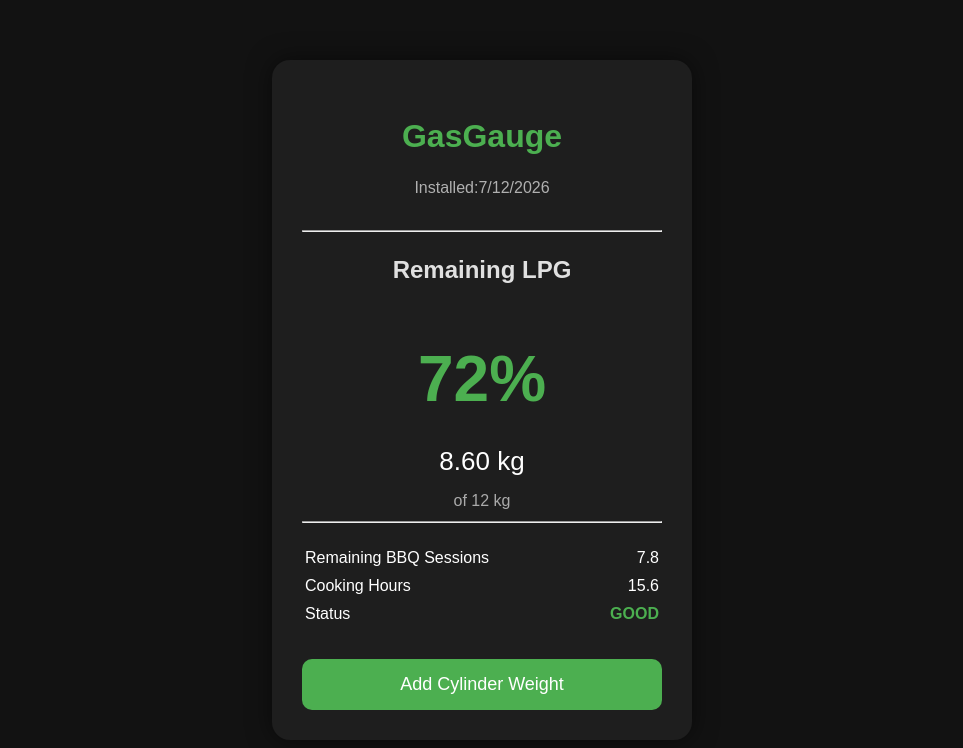
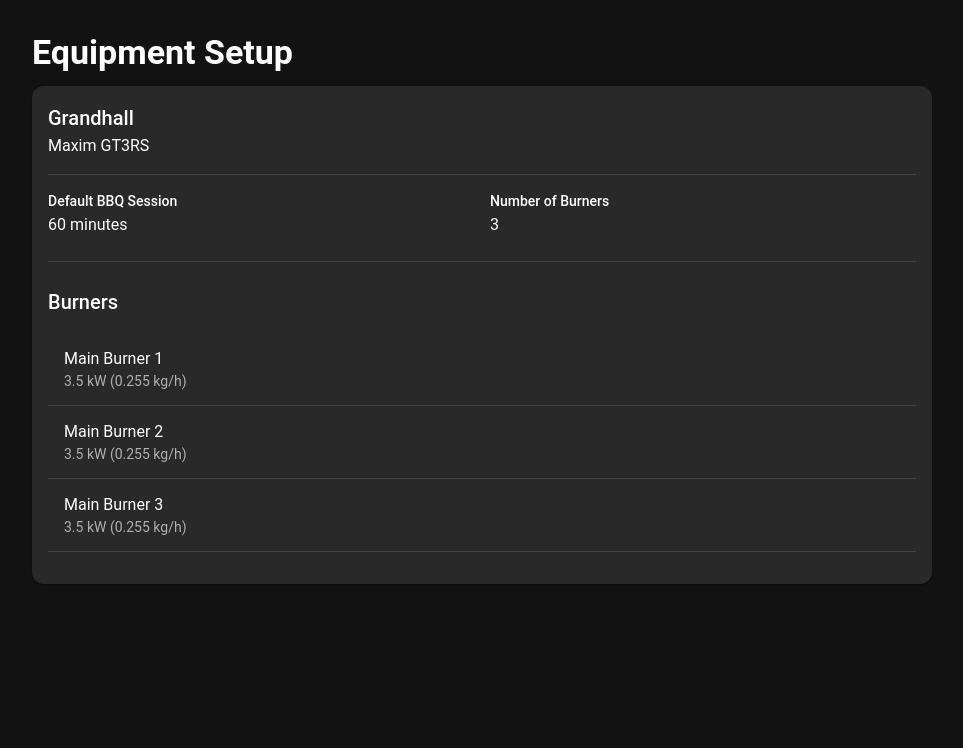
Before and after one commit to yossibarel-sudo/gasgauge, a React (Vite) app: page / in a window 1280 px wide. Shown: the top 748 px of the page, without its empty margins (158-1121 px from the left). Built offline with nearby package versions, Linux system fonts and the light colour scheme.

Commit message:
add equipment setup page

```diff
--- a/src/App.tsx
+++ b/src/App.tsx
@@ -1,20 +1,5 @@
-import Dashboard from "./pages/Dashboard";
+import EquipmentPage from "./pages/EquipmentPage";
 
-function App() {
-  return (
-    <div
-      style={{
-        background: "#121212",
-        minHeight: "100vh",
-        display: "flex",
-        justifyContent: "center",
-        alignItems: "center",
-        fontFamily: "Arial, sans-serif",
-      }}
-    >
-      <Dashboard />
-    </div>
-  );
+export default function App() {
+  return <EquipmentPage />;
 }
-
-export default App;
--- /dev/null
+++ b/src/pages/EquipmentPage.tsx
@@ -0,0 +1,80 @@
+import {
+  Box,
+  Card,
+  CardContent,
+  Divider,
+  Grid,
+  List,
+  ListItem,
+  ListItemText,
+  Typography,
+} from "@mui/material";
+
+import { defaultEquipment } from "../services/defaultEquipment";
+
+export default function EquipmentPage() {
+  const equipment = defaultEquipment;
+
+  return (
+    <Box sx={{ maxWidth: 900, mx: "auto", mt: 4 }}>
+      <Typography variant="h4" gutterBottom>
+        Equipment Setup
+      </Typography>
+
+      <Card>
+        <CardContent>
+          <Typography variant="h6">
+            {equipment.manufacturer}
+          </Typography>
+
+          <Typography color="text.secondary">
+            {equipment.model}
+          </Typography>
+
+          <Divider sx={{ my: 2 }} />
+
+          <Grid container spacing={2}>
+            <Grid size={{ xs: 12, sm: 6 }}>
+              <Typography variant="subtitle2">
+                Default BBQ Session
+              </Typography>
+
+              <Typography>
+                {equipment.defaultSessionDurationMinutes} minutes
+              </Typography>
+            </Grid>
+
+            <Grid size={{ xs: 12, sm: 6 }}>
+              <Typography variant="subtitle2">
+                Number of Burners
+              </Typography>
+
+              <Typography>
+                {equipment.burners.length}
+              </Typography>
+            </Grid>
+          </Grid>
+
+          <Divider sx={{ my: 3 }} />
+
+          <Typography variant="h6" gutterBottom>
+            Burners
+          </Typography>
+
+          <List>
+            {equipment.burners.map((burner) => (
+              <ListItem key={burner.id} divider>
+                <ListItemText
+                  primary={burner.name}
+                  secondary={`${burner.value} ${burner.unit} (${burner.calculatedKgPerHour.toFixed(
+                    3
+                  )} kg/h)`}
+                />
+              </ListItem>
+            ))}
+          </List>
+        </CardContent>
+      </Card>
+    </Box>
+  );
+}
```
Also changed, not shown: 1 other file (tests, documents, lock files or other folders).
